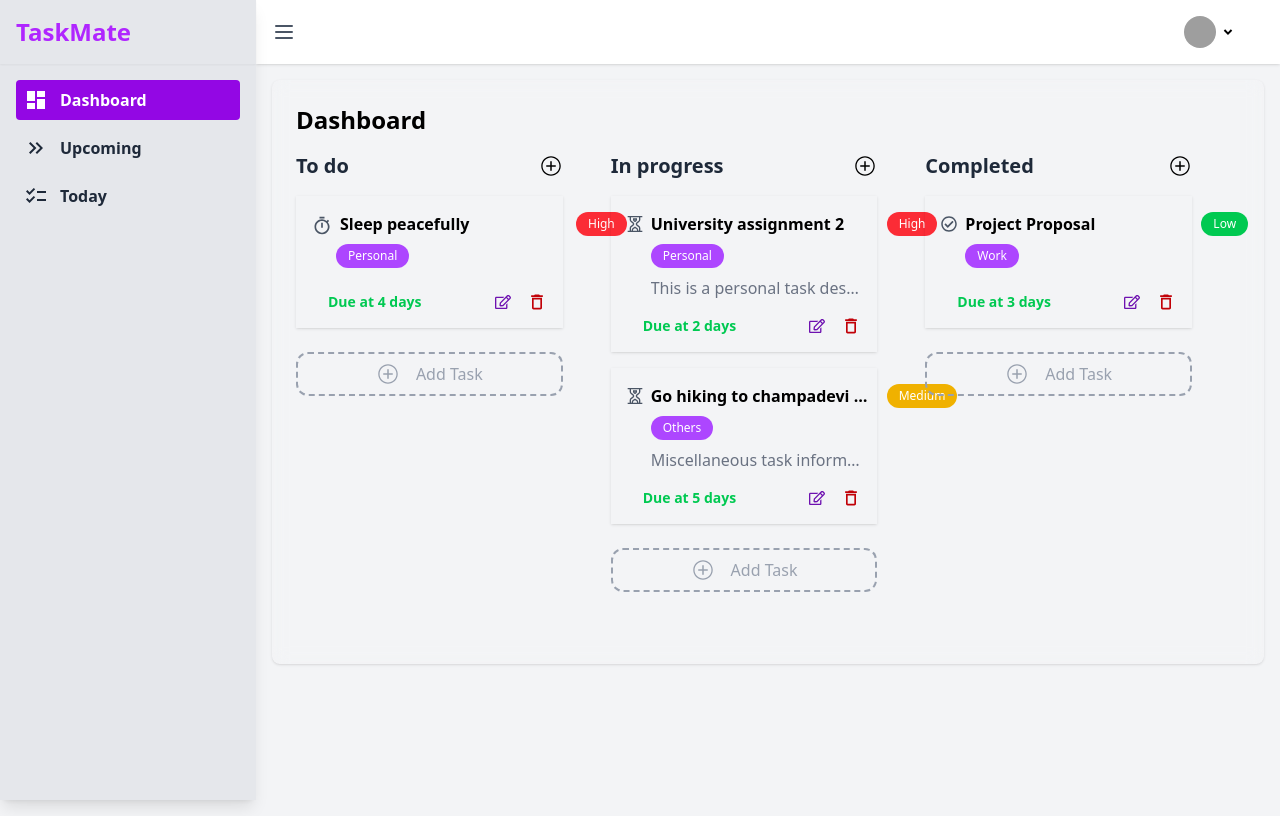
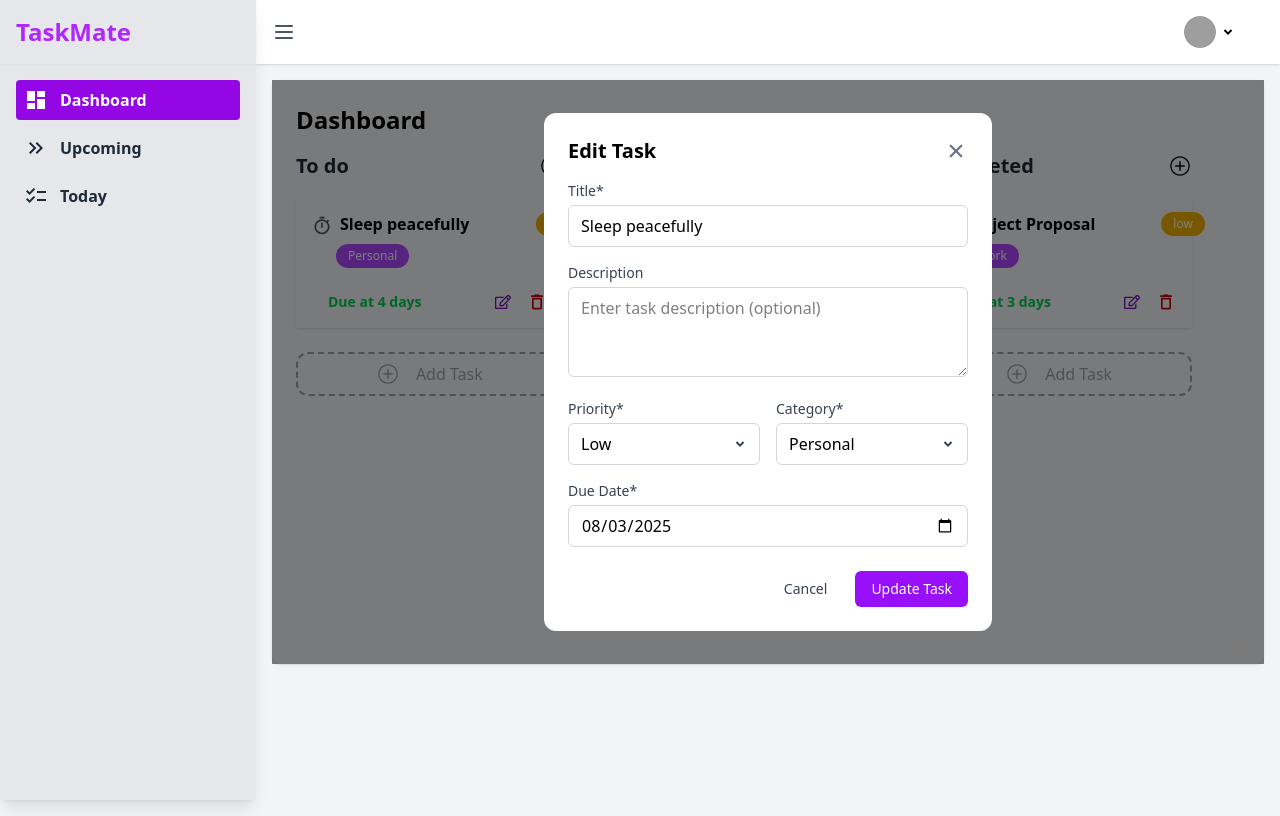
Before and after one commit to aneetan/TaskMate, a React (Vite) app in the folder client/: page /dashboard in a window 1280 px wide. Both pictures are taken after a click on the button 502 px from the left and 302 px from the top of the page. Built offline with nearby package versions, Linux system fonts and the light colour scheme; grey boxes are pictures that could not be loaded.

Commit message:
Integrated add and edit form

```diff
--- a/client/src/components/AddTaskModal.tsx
+++ b/client/src/components/AddTaskModal.tsx
@@ -1,24 +1,84 @@
-import { useState } from 'react';
+import { useEffect, useState } from 'react';
 import { IoClose } from 'react-icons/io5';
 import { RiArrowDropDownLine } from 'react-icons/ri';
+import { type Priority, type Category, type TaskProps } from '../types/Tasks';
+import moment from 'moment';
 
 interface AddTaskModalProps {
   isOpen: boolean;
   onClose: () => void;
-  onAddTask: (task: { title: string; description: string; priority: string }) => void;
+  onAddTask: (task: TaskProps) => void;
+  isEdit: boolean;
+  taskToEdit: TaskProps | null;
 }
 
-export const AddTaskModal = ({ isOpen, onClose, onAddTask }: AddTaskModalProps) => {
-  const [title, setTitle] = useState('');
-  const [description, setDescription] = useState('');
-  const [priority, setPriority] = useState('medium');
+export const AddTaskModal = ({ isOpen, onClose, onAddTask, isEdit, taskToEdit }: AddTaskModalProps) => {
+  const [formData, setFormData] = useState<TaskProps>({
+    id: '',
+    title: '',
+    description: '',
+    category: null,
+    priority: null,
+    due_date: null,
+    status: ''
+  });
+
+  const handleChange = (e: React.ChangeEvent<HTMLInputElement | HTMLTextAreaElement | HTMLSelectElement>) => {
+    const {name, value} = e.target;
+
+    setFormData((prev) => ({
+        ...prev,
+        [name]: name === 'due_date'
+            ? new Date(value)
+            : value
+    }))
+  }
+
+  useEffect(() => {
+    if(isEdit && taskToEdit){
+        setFormData({
+            id: taskToEdit.id,
+            title: taskToEdit.title,
+            description: taskToEdit.description,
+            status: taskToEdit.status,
+            priority: taskToEdit.priority,
+            due_date: taskToEdit.due_date,
+            category: taskToEdit.category
+        })
+    } else {
+        resetForm();
+    }
+  }, [isEdit, taskToEdit]);
+
+  const resetForm = () => {
+    setFormData({
+        id: '',
+        title: '',
+        description: '',
+        category: null,
+        priority: null,
+        due_date: null,
+        status: ''
+    })
+  }
 
   const handleSubmit = (e: React.FormEvent) => {
     e.preventDefault();
-    onAddTask({ title, description, priority });
+
+    if (!formData.title.trim() || !formData.due_date) return;
+
+    const task = {
+        id: Date.now().toString(),
+        title: formData.title.trim(),
+        description : (formData.description ?? '').trim(),
+        priority: formData.priority,
+        category: formData.category,
+        due_date: new Date(formData.due_date),
+        status: ""
+    }
+    onAddTask(task);
     onClose();
-    setTitle('');
-    setDescription('');
+    resetForm();
   };
 
   if (!isOpen) return null;
@@ -27,7 +87,9 @@ export const AddTaskModal = ({ isOpen, onClose, onAddTask }: AddTaskModalProps)
     <div className="fixed inset-0 bg-black/50 bg-opacity-50 flex items-center justify-center z-50">
       <div className="bg-white rounded-xl p-6 w-full max-w-md">
         <div className="flex justify-between items-center mb-4">
-          <h2 className="text-xl font-bold">Add New Task</h2>
+          <h2 className="text-xl font-bold">
+            {isEdit ? 'Edit Task' : 'Add New Task'}
+          </h2>
           <button onClick={onClose} className="text-gray-500 hover:text-gray-700">
             <IoClose className="w-6 h-6" />
           </button>
@@ -39,9 +101,10 @@ export const AddTaskModal = ({ isOpen, onClose, onAddTask }: AddTaskModalProps)
               <label className="block text-sm font-medium text-gray-700 mb-1">Title*</label>
               <input
                 type="text"
-                value={title}
+                name='title'
+                value={formData.title}
                 placeholder='Eg. Completing assignment'
-                onChange={(e) => setTitle(e.target.value)}
+                onChange={handleChange}
                 className="w-full px-3 py-2 border border-gray-300 rounded-md focus:outline-none focus:ring-2 focus:ring-purple-500"
                 required
               />
@@ -50,11 +113,13 @@ export const AddTaskModal = ({ isOpen, onClose, onAddTask }: AddTaskModalProps)
             <div>
               <label className="block text-sm font-medium text-gray-700 mb-1">Description</label>
               <textarea
-                value={description}
+                value={formData.description}
+                name='description'
                 placeholder='Enter task description (optional)'
-                onChange={(e) => setDescription(e.target.value)}
+                onChange={handleChange}
                 className="w-full px-3 py-2 border border-gray-300 rounded-md focus:outline-none focus:ring-2 focus:ring-purple-500"
                 rows={3}
+                required
               />
             </div>
 
@@ -63,8 +128,9 @@ export const AddTaskModal = ({ isOpen, onClose, onAddTask }: AddTaskModalProps)
               <label className="block text-sm font-medium text-gray-700 mb-1">Priority*</label>
               <div className="relative">
                 <select
-                    value={priority}
-                    onChange={(e) => setPriority(e.target.value)}
+                    value={formData.priority as Priority}
+                    name="priority"
+                    onChange={handleChange}
                     className="block w-full px-3 py-2 border border-gray-300 rounded-md focus:outline-none focus:ring-2 focus:ring-purple-500 appearance-none"
                 >
                     {['Low', 'Medium', 'High'].map((level) => (
@@ -83,8 +149,9 @@ export const AddTaskModal = ({ isOpen, onClose, onAddTask }: AddTaskModalProps)
               <label className="block text-sm font-medium text-gray-700 mb-1">Category*</label>
                <div className="relative">
                 <select
-                    value={priority}
-                    onChange={(e) => setPriority(e.target.value)}
+                    value={formData.category as Category}
+                    name='category'
+                    onChange={handleChange}
                     className="block w-full px-3 py-2 border border-gray-300 rounded-md focus:outline-none focus:ring-2 focus:ring-purple-500 appearance-none"
                 >
                     {['Personal', 'Work', 'College', 'Others'].map((level) => (
@@ -104,14 +171,13 @@ export const AddTaskModal = ({ isOpen, onClose, onAddTask }: AddTaskModalProps)
               <label className="block text-sm font-medium text-gray-700 mb-1">Due Date*</label>
               <input
                 type="date"
-                value={title}
-                onChange={(e) => setTitle(e.target.value)}
+                value={formData.due_date ? moment(formData.due_date).format('YYYY-MM-DD') : ''}
+                min={moment().format('YYYY-MM-DD')}
+                onChange={handleChange}
                 className="w-full px-3 py-2 border border-gray-300 rounded-md focus:outline-none focus:ring-2 focus:ring-purple-500"
                 required
               />
             </div>
-
-
           </div>
 
           <div className="mt-6 flex justify-end gap-3">
@@ -126,7 +192,7 @@ export const AddTaskModal = ({ isOpen, onClose, onAddTask }: AddTaskModalProps)
               type="submit"
               className="px-4 py-2 bg-purple-600 text-white text-sm font-medium rounded-md hover:bg-purple-700 focus:outline-none focus:ring-2 focus:ring-purple-500"
             >
-              Add Task
+              {isEdit? 'Update Task': 'Add Task'}
             </button>
           </div>
         </form>
--- /dev/null
+++ b/client/src/components/DeleteModal.tsx
@@ -0,0 +1,12 @@
+interface DeleteModalProps (
+    onClick
+)
+const DeleteModal = () => {
+  return (
+    <div>
+
+    </div>
+  )
+}
+
+export default DeleteModal
--- a/client/src/components/TaskStatusFilter.tsx
+++ b/client/src/components/TaskStatusFilter.tsx
@@ -11,8 +11,10 @@ interface TaskStatusProps {
 
 const TaskStatusFilter: React.FC<TaskStatusProps> = ({header, tasks}) => {
      const [isModalOpen, setIsModalOpen] = useState(false);
-    const handleAddTask = (newTask: { title: string; description: string; priority: string }) => {
-    };
+
+     const handleAddTask = (newTask: TaskProps) => {
+        //api call here
+     };
 
   return (
         <div className="md:mr-12 mb-12">
@@ -41,6 +43,8 @@ const TaskStatusFilter: React.FC<TaskStatusProps> = ({header, tasks}) => {
                     isOpen={isModalOpen}
                     onClose={() => setIsModalOpen(false)}
                     onAddTask={handleAddTask}
+                    isEdit={false}
+                    taskToEdit={null}
                 />
             </div>
         </div>
--- a/client/src/components/Tasks.tsx
+++ b/client/src/components/Tasks.tsx
@@ -4,13 +4,22 @@ import { MdDeleteOutline, MdOutlineTimer } from "react-icons/md";
 import type { TaskProps } from "../types/Tasks";
 import moment from "moment";
 import { formatDueDate } from "../helper/formatDueDate";
+import { AddTaskModal } from "./AddTaskModal";
+import { useState } from "react";
 
 const Tasks = ({data} : {data: TaskProps[]}) => {
+    const [isModalOpen, setIsModalOpen] = useState(false);
+
+    const handleAddTask = (newTask: TaskProps) => {
+        //api call here
+     };
 
   return (
     <>
     {data.map((task) => (
-        <div className="shadow-sm p-4 mt-4">
+        <div
+            className="shadow-sm p-4 mt-4"
+        >
             {/* ---------- Task Header --------- */}
             <div className="flex items-start justify-between mb-2">
                 <div className="flex items-start gap-2">
@@ -22,17 +31,17 @@ const Tasks = ({data} : {data: TaskProps[]}) => {
                         <FaRegCheckCircle className="w-4 mt-1 h-4 text-gray-600"/>
                     )}
 
-                    <span className="font-semibold text-base truncate md:w-[220px] w-[100px] cursor-pointer hover:underline"> {task.title} </span>
+                    <span className="font-semibold text-base truncate md:w-[180px] w-[80px] cursor-pointer hover:underline"> {task.title} </span>
                 </div>
 
                 <div className="">
                     {/* -------- Priority --------- */}
                     <div className={`rounded-4xl px-3 py-1 text-xs text-white w-fit ml-4
-                        ${task.priority === "high" ? "bg-red-500" :
-                            task.priority === "low" ? 'bg-green-500':
+                        ${task.priority === "High" ? "bg-red-500" :
+                            task.priority === "Low" ? 'bg-green-500':
                             'bg-yellow-500'
                         }`}>
-                        {task.priority.charAt(0).toUpperCase() + task.priority.slice(1)}
+                        {task.priority}
                     </div>
                 </div>
             </div>
@@ -46,14 +55,25 @@ const Tasks = ({data} : {data: TaskProps[]}) => {
             </div>
             <div className="flex justify-between mt-4 ml-4">
                 <span className={`text-sm font-semibold
-                    ${moment(task.due_date).isBefore(moment(), 'day')? "text-red-500": "text-green-500"}
+                    ${task.due_date && moment(task.due_date).isBefore(moment(), 'day') ? "text-red-500" : "text-green-500"}
                 `}>
-                    {formatDueDate(task.due_date)}
+                    {task.due_date ? formatDueDate(task.due_date) : "No due date"}
                 </span>
                 <div className="flex justify-between gap-4">
-                    <button className="text-purple-800 cursor-pointer">
+                    <button
+                        onClick={() => setIsModalOpen(true)}
+                        className="text-purple-800 cursor-pointer"
+                    >
                         <FaRegEdit className="w-4 h-4"/>
                     </button>
+
+                    <AddTaskModal
+                        isOpen={isModalOpen}
+                        onClose={() => setIsModalOpen(false)}
+                        onAddTask={handleAddTask}
+                        isEdit={true}
+                        taskToEdit={task}
+                    />
                     <button className="text-red-700 cursor-pointer">
                         <MdDeleteOutline className="w-5 h-5"/>
                     </button>
--- a/client/src/types/Tasks.ts
+++ b/client/src/types/Tasks.ts
@@ -1,9 +1,12 @@
+export type Category = "Personal" | "Work" | "College" | "Others";
+export type Priority = "High" | "Low" | "Medium";
+
 export interface TaskProps {
-  id: number;
+  id: string;
   title: string;
-  category: string;
-  priority: string;
+  category: Category | null;
+  priority: Priority | null;
   status: string;
   description ?: string;
-  due_date : Date;
+  due_date : Date | null;
 }
```
